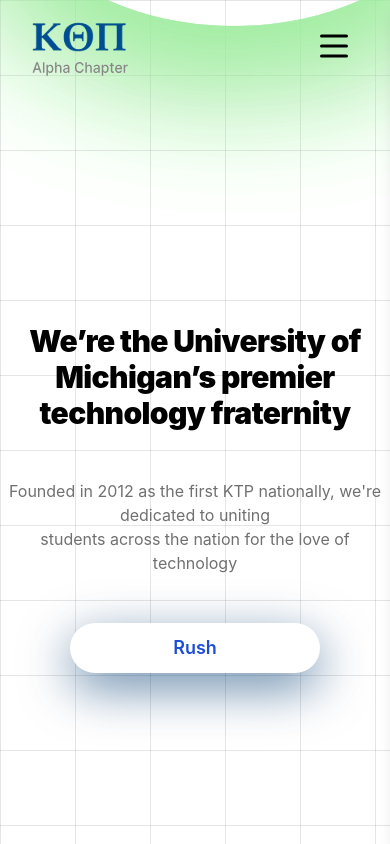
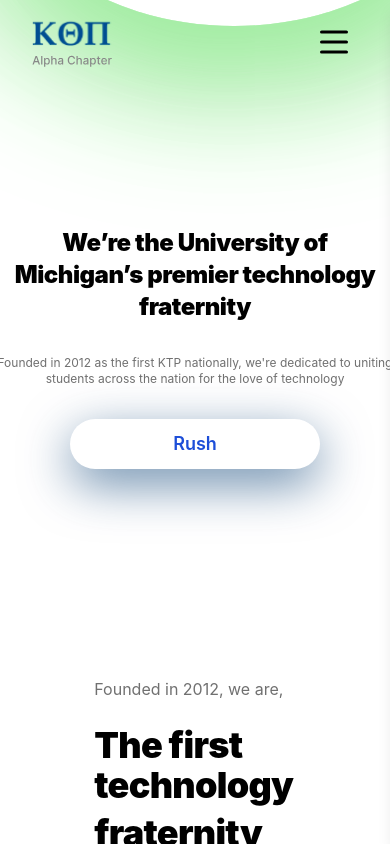
Before and after one commit to natalieramirez22/ktp-website, a React (Create React App) app: page / in a window 390 px wide. Shown: the top 844 px of the page. Built offline with nearby package versions, Linux system fonts and the light colour scheme.

Commit message:
responsive header and footer

```diff
--- a/src/HamburgerHeader.js
+++ b/src/HamburgerHeader.js
@@ -9,12 +9,12 @@
     };
 
     return (
-        <div className='relative flex flex-row w-full items-center justify-between px-8 pt-4'>
+        <div className='relative flex flex-row w-full items-center justify-between px-8 py-4 pt-4'>
             {/* Logo */}
             <div className='flex'>
                 <a href='/'>
-                    <img src={`${process.env.PUBLIC_URL}/ktp_logo.svg`} alt="Logo" className="w-24 h-auto mb-2" />
-                    <img src={`${process.env.PUBLIC_URL}/ktp_alpha_chapter.svg`} alt="Logo" className="w-24 h-auto" />
+                    <img src={`${process.env.PUBLIC_URL}/ktp_logo.svg`} alt="Logo" className="w-20 h-auto mb-2" />
+                    <img src={`${process.env.PUBLIC_URL}/ktp_alpha_chapter.svg`} alt="Logo" className="w-20 h-auto" />
                 </a>
             </div>
 
--- a/src/Header.js
+++ b/src/Header.js
@@ -1,12 +1,28 @@
-import React from 'react';
+import React, { useState, useEffect } from 'react';
 import WideHeader from './Wideheader.js';
 import HamburgerHeader from './HamburgerHeader.js';
 
-const Header = () => (
-    <div>
-        <div className='hidden lg:block'><WideHeader></WideHeader></div>
-        <div className='block lg:hidden'><HamburgerHeader></HamburgerHeader></div>
-    </div>
-);
+function Header() {
+    const [isScrolled, setIsScrolled] = useState(false);
+
+    useEffect(() => {
+        const handleScroll = () => {
+        const scrollTop = window.scrollY;
+        setIsScrolled(scrollTop > 0);
+        };
+
+        window.addEventListener('scroll', handleScroll);
+        return () => {
+        window.removeEventListener('scroll', handleScroll);
+        };
+    }, []);
+
+    return (
+        <div className={`sticky top-0 w-full z-[9999] transition-all duration-900 ${isScrolled ? 'bg-white shadow-md' : 'bg-transparent'}`}>
+            <div className='hidden lg:block'><WideHeader></WideHeader></div>
+            <div className='block lg:hidden'><HamburgerHeader></HamburgerHeader></div>
+        </div>
+    );
+}
 
 export default Header;
--- a/src/Wideheader.js
+++ b/src/Wideheader.js
@@ -2,13 +2,13 @@
 import { Link } from 'react-router-dom';
 
 const WideHeader = () => (
-    <div>
+    <div className='sticky top-0 z-100'>
         <div className="relative flex items-center justify-between w-full p-4 z-10">
             {/* Logo */}
             <div className='flex justify-start ml-16'>
                 <a href='/'>
-                    <img src={`${process.env.PUBLIC_URL}/ktp_logo.svg`} alt="Logo" className="w-24 h-auto mb-2" />
-                    <img src={`${process.env.PUBLIC_URL}/ktp_alpha_chapter.svg`} alt="Logo" className="w-24 h-auto" />
+                    <img src={`${process.env.PUBLIC_URL}/ktp_logo.svg`} alt="Logo" className="w-20 h-auto mb-2" />
+                    <img src={`${process.env.PUBLIC_URL}/ktp_alpha_chapter.svg`} alt="Logo" className="w-20 h-auto" />
                 </a>
             </div>
 
--- a/src/home.js
+++ b/src/home.js
@@ -10,26 +10,25 @@
       <div className='glowing-circle z-2'></div>
       <div className='glowing-circle-2 z-1'></div>
 
-      {/* Main content */}
-      <div className='homepage-content'>
-        <Header></Header>
+      <Header></Header>
 
-        {/* Middle */}
-        <div className='relative top-1/2 left-1/2 transform -translate-x-1/2 -translate-y-1/2 flex flex-col items-center justify-center z-20'>
-          <div className="font-black text-center w-[350px] sm:w-[450px] md:w-[550px] lg:w-[750px] text-3xl sm:text-3xl md:text-5xl lg:text-5xl z-10" style={{ fontFamily: 'Inter, sans-serif', letterSpacing: '-0.02em' }}>
+      <div className='flex flex-col'>
+        {/* Main content */}
+        <div className='flex flex-col items-center justify-center z-10'>
+          <div className="font-black text-center w-[375px] sm:w-[450px] md:w-[550px] lg:w-[750px] text-2xl sm:text-3xl md:text-4xl lg:text-5xl mt-36" style={{ fontFamily: 'Inter, sans-serif', letterSpacing: '-0.02em' }}>
             We’re the University of Michigan’s premier technology fraternity
           </div>
 
-          <div className='text-[#707070] text-[16px] text-center mt-12'>
-            <div>Founded in 2012 as the first KTP nationally, we're dedicated to uniting</div>
-            <div>students across the nation for the love of technology</div>
+          <div className='text-[#707070] text-[16px] text-center mt-8 w-[400px] sm:w-[400px] md:w-[450px] lg:w-[500px] text-xs sm:text-sm lg:text-base'>
+            <div>Founded in 2012 as the first KTP nationally, we're dedicated to uniting students across the nation for the love of technology</div>
           </div>
 
-          <div className='contact-us text-blue-700 font-semibold text-lg mt-12 flex flex-row items-center justify-center' style={{ fontFamily: 'Inter, sans-serif' }}>
-            {/* <img src={`${process.env.PUBLIC_URL}/umich.png`} alt="Logo" className="w-8 h-auto" /> */}
+          <div className='contact-us text-blue-700 font-semibold text-lg mt-8 flex flex-row items-center justify-center' style={{ fontFamily: 'Inter, sans-serif' }}>
             <Link to="/rush">Rush</Link>
           </div>
         </div>
+
+
       </div>
 
       {/* Images left side */}
--- a/src/index.css
+++ b/src/index.css
@@ -21,15 +21,9 @@
   min-height: 100vh;
   height: 100%;
   width: 100%;
-  position: absolute;
-  background-image:
-    linear-gradient(to right, rgba(0, 0, 0, 0.1) 1px, transparent 1px),
-    linear-gradient(to bottom, rgba(0, 0, 0, 0.1) 1px, transparent 1px);
-  background-size: 75px 75px;
 }
 
 .homepage-content {
-  min-height: 100vh; /* TODO: remove this line */
   display: flex;
   flex-direction: column;
 }
@@ -561,3 +555,11 @@
       box-shadow: 0 0 300px #a8d4ff, 0 0 340px #a8d4ff, 0 0 380px #a8d4ff, 0 0 320px #a8d4ff;
   }
 }
+
+.hover-text-custom:hover {
+  color: #8ddd88;
+}
+
+button:hover .close-icon path {
+  stroke: #8ddd88;  /* Change to green on hover */
+}
```
Also changed, not shown: src/Footer.js (+12 -10 lines).
